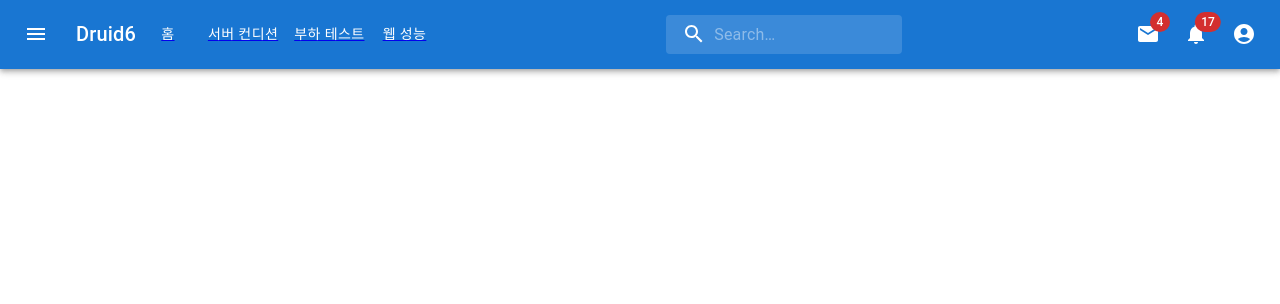
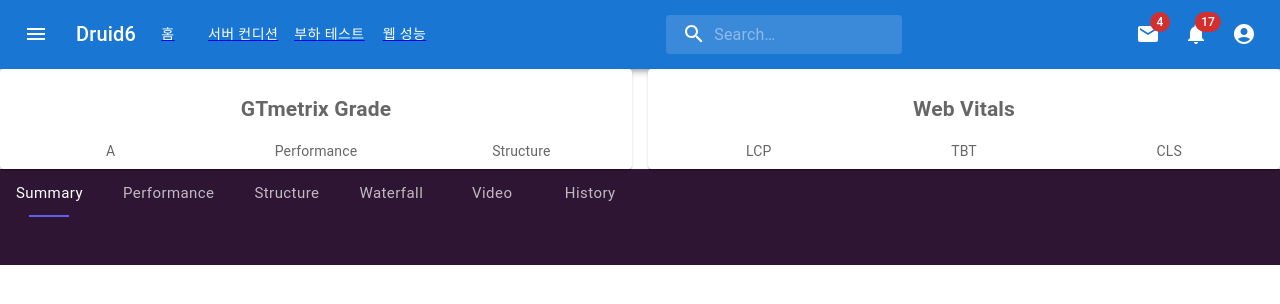
Before and after one commit to sdh98429/Druid6, a React (Create React App) app in the folder frontend/druid6/: page /web-performance in a window 1280 px wide. Shown: the top 304 px of the page. Built offline with nearby package versions, Linux system fonts and the light colour scheme.

Commit message:
feat: 🎸 웹 성능 페이지 생성
웹 성능 페이지 생성 시작

```diff
--- a/frontend/druid6/src/App.jsx
+++ b/frontend/druid6/src/App.jsx
@@ -2,6 +2,7 @@
 import { Routes, Route } from "react-router-dom";
 
 import MainPage from './MainPage/MainPage';
+import WebPerformance from './WebPerformance/WebPerformance';
 import NavBar from './NavBar';
 
 function App() {
@@ -10,8 +11,8 @@
       <NavBar />
       <Routes>
         <Route path="/" element={<MainPage />} />
-        {/* <Route path="web-performance" element={<WebPerformance />} />
-        <Route path="server-monitoring" element={<ServerMonitoring />} />
+        <Route path="web-performance" element={<WebPerformance />} />
+        {/* <Route path="server-monitoring" element={<ServerMonitoring />} />
         <Route path="stress-test" element={<StressTest />} /> */}
       </Routes>
     </div>
--- /dev/null
+++ b/frontend/druid6/src/WebPerformance/WebPerformance.jsx
@@ -0,0 +1,191 @@
+import * as React from 'react';
+import { styled } from '@mui/material/styles';
+import Tabs from '@mui/material/Tabs';
+import Tab from '@mui/material/Tab';
+import Box from '@mui/material/Box';
+
+// import * as React from 'react';
+// import { styled } from '@mui/material/styles';
+// import Box from '@mui/material/Box';
+import Paper from '@mui/material/Paper';
+import Grid from '@mui/material/Grid';
+
+const Item = styled(Paper)(({ theme }) => ({
+  backgroundColor: theme.palette.mode === 'dark' ? '#1A2027' : '#fff',
+  ...theme.typography.body2,
+  padding: theme.spacing(1),
+  textAlign: 'center',
+  color: theme.palette.text.secondary,
+}));
+
+// export default function BasicGrid() {
+//   return (
+//     <Box sx={{ flexGrow: 1 }}>
+//       <Grid container spacing={2}>
+//         <Grid item xs={8}>
+//           <Item>xs=8</Item>
+//         </Grid>
+//         <Grid item xs={4}>
+//           <Item>xs=4</Item>
+//         </Grid>
+//         <Grid item xs={4}>
+//           <Item>xs=4</Item>
+//         </Grid>
+//         <Grid item xs={8}>
+//           <Item>xs=8</Item>
+//         </Grid>
+//       </Grid>
+//     </Box>
+//   );
+// }
+
+
+// const AntTabs = styled(Tabs)({
+//   borderBottom: '1px solid #e8e8e8',
+//   '& .MuiTabs-indicator': {
+//     backgroundColor: '#1890ff',
+//   },
+// });
+
+// const AntTab = styled((props) => <Tab disableRipple {...props} />)(({ theme }) => ({
+//   textTransform: 'none',
+//   minWidth: 0,
+//   [theme.breakpoints.up('sm')]: {
+//     minWidth: 0,
+//   },
+//   fontWeight: theme.typography.fontWeightRegular,
+//   marginRight: theme.spacing(1),
+//   color: 'rgba(0, 0, 0, 0.85)',
+//   fontFamily: [
+//     '-apple-system',
+//     'BlinkMacSystemFont',
+//     '"Segoe UI"',
+//     'Roboto',
+//     '"Helvetica Neue"',
+//     'Arial',
+//     'sans-serif',
+//     '"Apple Color Emoji"',
+//     '"Segoe UI Emoji"',
+//     '"Segoe UI Symbol"',
+//   ].join(','),
+//   '&:hover': {
+//     color: '#40a9ff',
+//     opacity: 1,
+//   },
+//   '&.Mui-selected': {
+//     color: '#1890ff',
+//     fontWeight: theme.typography.fontWeightMedium,
+//   },
+//   '&.Mui-focusVisible': {
+//     backgroundColor: '#d1eaff',
+//   },
+// }));
+
+const StyledTabs = styled((props) => (
+  <Tabs
+    {...props}
+    TabIndicatorProps={{ children: <span className="MuiTabs-indicatorSpan" /> }}
+  />
+))({
+  '& .MuiTabs-indicator': {
+    display: 'flex',
+    justifyContent: 'center',
+    backgroundColor: 'transparent',
+  },
+  '& .MuiTabs-indicatorSpan': {
+    maxWidth: 40,
+    width: '100%',
+    backgroundColor: '#635ee7',
+  },
+});
+
+const StyledTab = styled((props) => <Tab disableRipple {...props} />)(
+  ({ theme }) => ({
+    textTransform: 'none',
+    fontWeight: theme.typography.fontWeightRegular,
+    fontSize: theme.typography.pxToRem(15),
+    marginRight: theme.spacing(1),
+    color: 'rgba(255, 255, 255, 0.7)',
+    '&.Mui-selected': {
+      color: '#fff',
+    },
+    '&.Mui-focusVisible': {
+      backgroundColor: 'rgba(100, 95, 228, 0.32)',
+    },
+  }),
+);
+
+export default function WebPerformance() {
+  const [value, setValue] = React.useState(0);
+
+  const handleChange = (event, newValue) => {
+    setValue(newValue);
+  };
+
+  return (
+    <Box sx={{ width: '100%' }}>
+      {/* <Box sx={{ bgcolor: '#fff' }}>
+        <AntTabs value={value} onChange={handleChange} aria-label="ant example">
+          <AntTab label="Tab 1" />
+          <AntTab label="Tab 2" />
+          <AntTab label="Tab 3" />
+        </AntTabs>
+        <Box sx={{ p: 3 }} />
+      </Box> */}
+      <Box sx={{ flexGrow: 1 }}>
+        <Grid container spacing={2}>
+          <Grid item xs={6}>
+            <Item>
+              <h2>GTmetrix Grade</h2>
+              <Grid container>
+                <Grid item xs={4}>A</Grid>
+                <Grid item xs={4}>Performance</Grid>
+                <Grid item xs={4}>Structure</Grid>
+              </Grid>
+            </Item>
+          </Grid>
+          <Grid item xs={6}>
+            <Item>
+              <h2>Web Vitals</h2>
+              <Grid container>
+                <Grid item xs={4}>LCP</Grid>
+                <Grid item xs={4}>TBT</Grid>
+                <Grid item xs={4}>CLS</Grid>
+              </Grid>
+            </Item>
+          </Grid>
+          {/* <Grid item xs={4}>
+            <Item>xs=4</Item>
+          </Grid>
+          <Grid item xs={8}>
+            <Item>xs=8</Item>
+          </Grid> */}
+        </Grid>
+      </Box>
+      <Box sx={{ bgcolor: '#2e1534' }}>
+        <StyledTabs
+          value={value}
+          onChange={handleChange}
+          aria-label="styled tabs example"
+        >
+          <StyledTab label="Summary" />
+          <StyledTab label="Performance" />
+          <StyledTab label="Structure" />
+          <StyledTab label="Waterfall" />
+          <StyledTab label="Video" />
+          <StyledTab label="History" />
+        </StyledTabs>
+        <Box sx={{ p: 3 }} />
+      </Box>
+    </Box>
+  );
+}
+
+
+// export default function WebPerformance(){
+//   return (
+//     <div>
+//       <h1>웹 성능 측정</h1>
+//     </div>
+//   )
+// }
```
